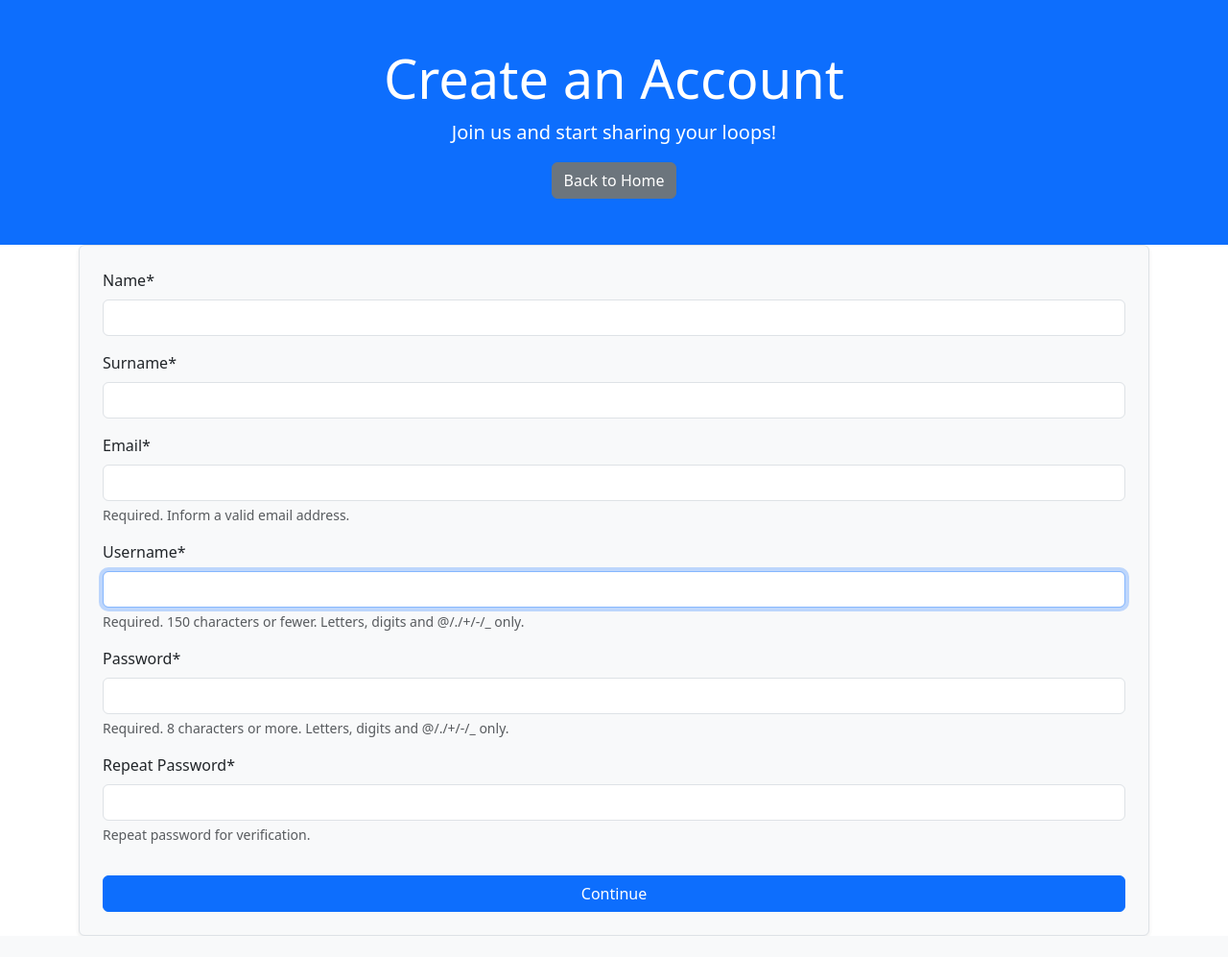
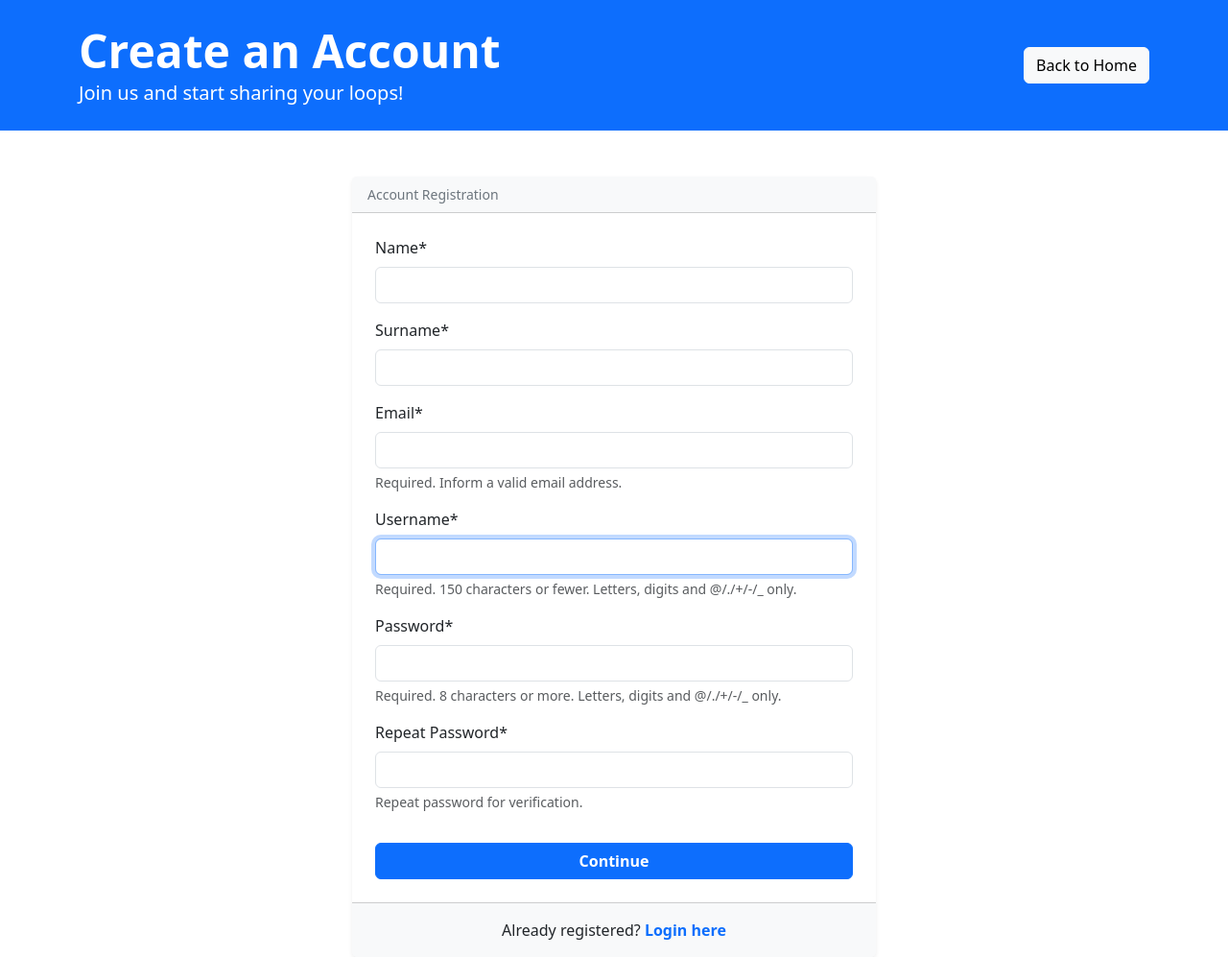
Before and after one commit to Eliobosdet/Shareloops, a Django app: page /register/ in a window 1280 px wide. Shown: the part 184-1181 px from the top of the page at 96% size. Before the commit the page ends 1159 px from the top, so only its background shows below. Run offline with Django 5.2, Linux system fonts and the light colour scheme; data comes from the database, SQL or seed files in the repository; both versions use the stored data as it was after the commit; some libraries are stand-ins or nearby versions.

Commit message:
layout and design improvements

```diff
--- a/app/views.py
+++ b/app/views.py
@@ -149,7 +149,8 @@ def home(request, *args, **kwargs):
             'bpm_min': request.GET.get('bpm_min'),
             'bpm_max': request.GET.get('bpm_max'),
             'genre': request.GET.get('genre'),
-            'upload_type': request.GET.get('upload_type', '')
+            'upload_type': request.GET.get('upload_type', ''),
+            'uploaded_by': request.GET.get('uploaded_by', '')
     }
 
     # unquote_plus is for decoding URL-encoded strings and converting '+' to spaces
@@ -170,7 +171,11 @@ def home(request, *args, **kwargs):
     key = cleaned_data.get('key')
     if key and key != '':
         key_decoded = unquote_plus(key)
-        uploads = [upload for upload in uploads if str(upload['obj'].key) == str(key_decoded)]
+        uploads = [
+            upload for upload in uploads
+            if upload['modeltype'].lower() == 'loop'
+            and str(upload['obj'].key) == str(key_decoded)
+        ]
 
     bpm_min = cleaned_data.get('bpm_min')
     bpm_max = cleaned_data.get('bpm_max')
@@ -190,7 +195,11 @@ def home(request, *args, **kwargs):
 
     upload_type = cleaned_data.get('upload_type')
     if upload_type and upload_type != '':
-        uploads = [upload for upload in uploads if upload['type'].lower() == upload_type.lower()]
+        uploads = [upload for upload in uploads if upload['modeltype'].lower() == upload_type.lower()]
+
+    uploaded_by = cleaned_data.get('uploaded_by')
+    if uploaded_by and uploaded_by != '':
+        uploads = [upload for upload in uploads if str(upload['obj'].user.id) == str(uploaded_by)]
 
     context = {
         'uploads': uploads,
--- a/templates/auth/register.html
+++ b/templates/auth/register.html
@@ -8,79 +8,37 @@
 
 {% block content %}
 {{ block.super }}
-<div class="container-fluid bg-primary text-white py-5">
-    <div class="container text-center">
-        <h1 class="display-4">Create an Account</h1>
-        <p class="lead">Join us and start sharing your loops!</p>
-        <div class="container text-center mt-3">
-            <a href="{% url 'home' %}" class="btn btn-secondary">Back to Home</a>
+<div class="container-fluid bg-primary text-white py-4">
+    <div class="container">
+        <div class="d-flex justify-content-between align-items-center">
+            <div>
+                <h1 class="display-5 fw-bold mb-0">Create an Account</h1>
+                <p class="lead mb-0">Join us and start sharing your loops!</p>
+            </div>
+            <a href="{% url 'home' %}" class="btn btn-light">Back to Home</a>
         </div>
     </div>
 </div>
-<div class="d-flex justify-content-center align-items-center ">
-    <div class="container">
-        <form method="post" class="p-4 border rounded shadow-sm bg-light">
-            {% csrf_token %}
-            {{ form|crispy }}
-            <input type="submit" class="btn btn-primary w-100 mt-3" value="Continue">
-        </form>
-    </div>
-</div>
 
-{% comment %} <div class="container">
+<div class="container mt-5">
     <div class="row justify-content-center">
-        <div class="col-12 col-lg-8">
-            <div class="card shadow-sm mt-3">
-                <div class="card-body p-3 p-md-5">
-                    <h2 class="text-center mb-4">Register</h2>
-
+        <div class="col-md-8 col-lg-6">
+            <div class="card shadow-sm border-0">
+                <div class="card-header bg-light text-secondary small">
+                    <span>Account Registration</span>
+                </div>
+                <div class="card-body p-4">
                     <form method="post">
                         {% csrf_token %}
-
-                        <div class="row">
-                            <div class="col-md-6 mb-3">
-                                <label for="{{ form.first_name.id_for_label }}" class="form-label">Name*</label>
-                                {{ form.first_name }}
-                            </div>
-                            <div class="col-md-6 mb-3">
-                                <label for="{{ form.last_name.id_for_label }}" class="form-label">Surname*</label>
-                                {{ form.last_name }}
-                            </div>
-                        </div>
-
-                        <div class="row">
-                            <div class="col-md-6 mb-3">
-                                <label for="{{ form.email.id_for_label }}" class="form-label">Email*</label>
-                                {{ form.email }}
-                            </div>
-                            <div class="col-md-6 mb-3">
-                                <label for="{{ form.username.id_for_label }}" class="form-label">Username*</label>
-                                {{ form.username }}
-                            </div>
-                        </div>
-
-                        <div class="row">
-                            <div class="col-md-6 mb-3">
-                                <label for="{{ form.password1.id_for_label }}" class="form-label">Password*</label>
-                                {{ form.password1 }}
-                            </div>
-                            <div class="col-md-6 mb-3">
-                                <label for="{{ form.password2.id_for_label }}" class="form-label">Repeat Password*</label>
-                                {{ form.password2 }}
-                            </div>
-                        </div>
-
-                        <div class="row">
-                            <div class="col-md-12">
-                                <p class="text-center">Already registered? Login <a href="{% url 'login' %}">here</a></p>
-                            </div>
-                        </div>
-
-                        <button type="submit" class="btn btn-primary w-100 mt-3">Continue</button>
+                        {{ form|crispy }}
+                        <input type="submit" class="btn btn-primary w-100 mt-3 fw-semibold" value="Continue">
                     </form>
+                </div>
+                <div class="card-footer bg-light text-center py-3">
+                    <p class="mb-0">Already registered? <a href="{% url 'login' %}" class="text-decoration-none fw-semibold">Login here</a></p>
                 </div>
             </div>
         </div>
     </div>
-</div> {% endcomment %}
+</div>
 {% endblock %}
```
Also changed, not shown: templates/auth/login.html (+29 -19 lines), db.sqlite3, media/cover2.jpg.
